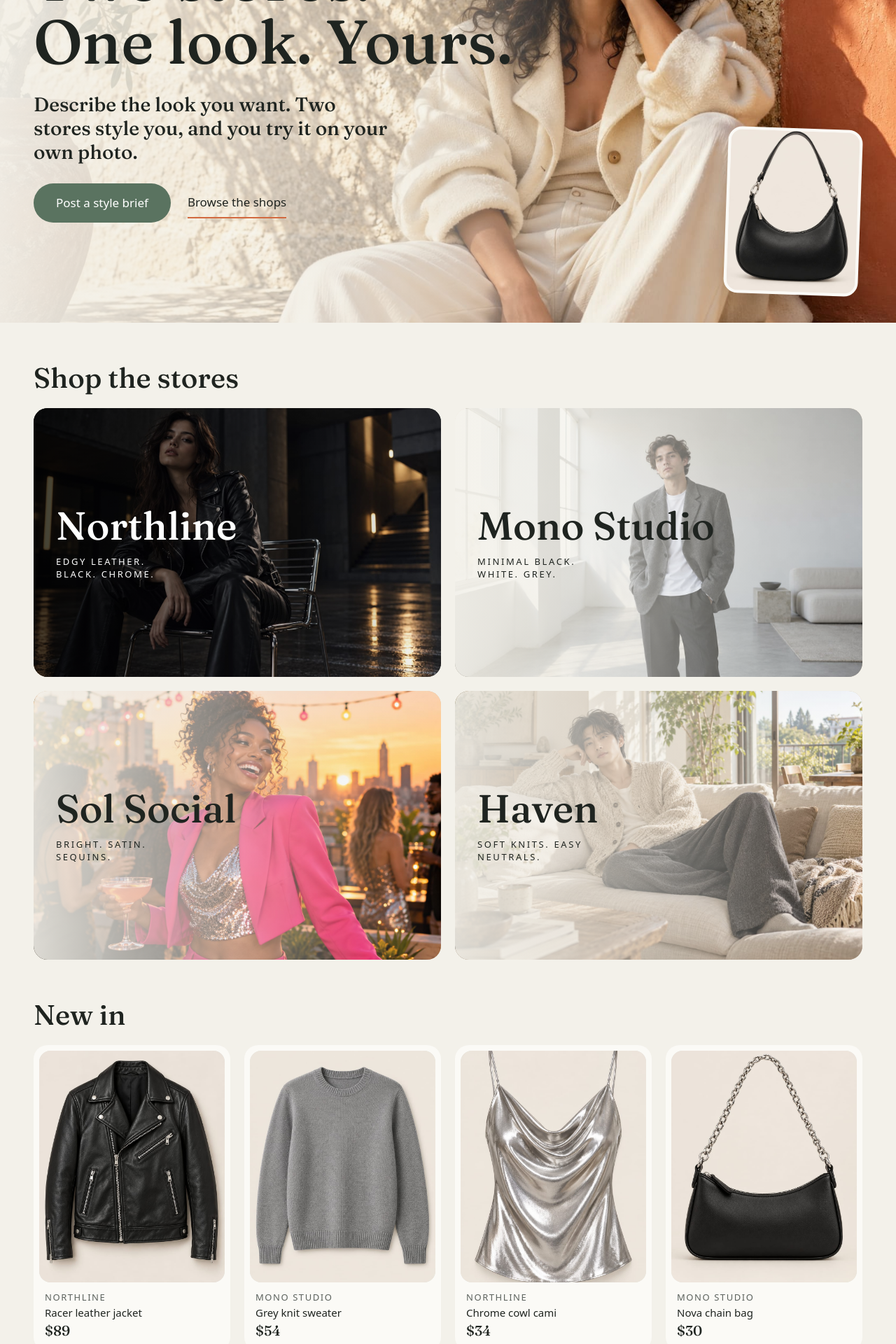
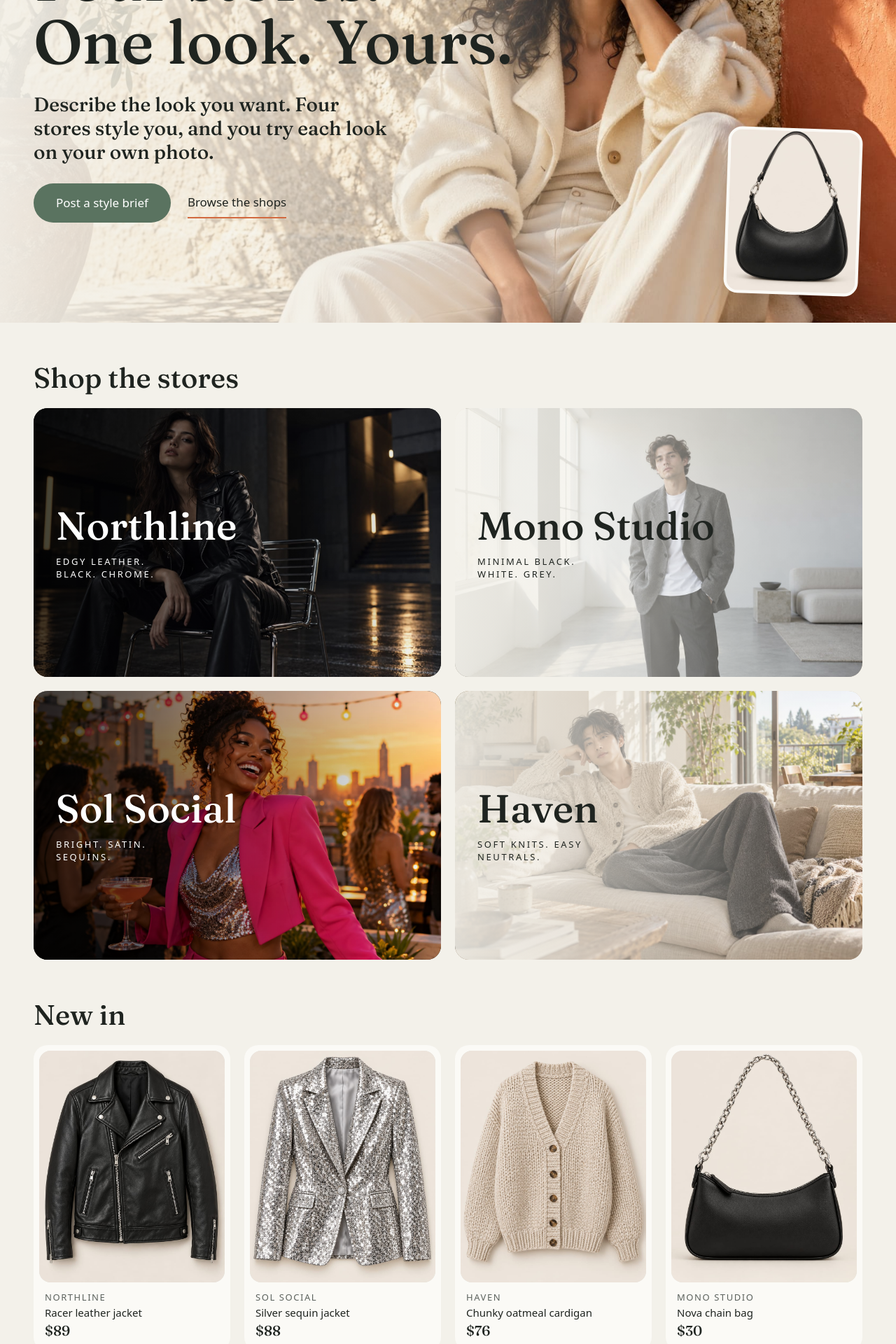
Before and after one commit to Shawn-Bi/youcam-2, a Next.js app in the folder frontend/: page / in a window 1280 px wide. Shown: the part 300-2220 px from the top of the page at 70% size. Built offline with nearby package versions, Linux system fonts and the light colour scheme.

Commit message:
feat(frontend): all four stores answer every brief, with copy, tiles and dots for four

```diff
--- a/frontend/app/brief/page.tsx
+++ b/frontend/app/brief/page.tsx
@@ -11,7 +11,7 @@ export default function BriefPage() {
         <p className="text-label font-medium tracking-[0.2em] text-terracotta-text uppercase">Style brief</p>
         <h1 className="font-display text-display font-medium text-ink md:text-hero">Tell us the look</h1>
         <p className="text-body text-muted md:text-h2 md:font-display">
-          Two stores answer with outfits in your size and budget. Try each one on your own photo.
+          All four stores answer with outfits in your size and budget. Try each one on your own photo.
         </p>
       </div>
       {/* BriefForm reads ?item= and ?size= from a product page. */}
--- a/frontend/app/page.tsx
+++ b/frontend/app/page.tsx
@@ -3,7 +3,7 @@ import { ProductCard } from "@/components/ProductCard";
 import { StoreCard } from "@/components/StoreCard";
 import { getCatalogItem, stores, type CatalogItem } from "@/lib/catalog";
 
-const NEW_IN = ["nl_racer_jacket", "ms_knit_sweater", "nl_chrome_cami", "ms_nova_bag"]
+const NEW_IN = ["nl_racer_jacket", "sol_sequin_jacket", "hv_chunky_cardigan", "ms_nova_bag"]
   .map(getCatalogItem)
   .filter((i): i is CatalogItem => Boolean(i));
 
@@ -21,12 +21,12 @@ export default function Home() {
         <div className="absolute inset-0 bg-gradient-to-t from-stone via-stone/70 to-transparent md:bg-gradient-to-r md:from-stone/95 md:via-stone/55 md:via-45% md:to-transparent md:to-70%" />
         <div className="relative mx-auto flex min-h-[600px] max-w-page flex-col justify-end gap-7 px-4 pt-56 pb-10 md:min-h-[680px] md:justify-center md:px-8 lg:px-12 md:py-20">
           <h1 className="max-w-md font-display text-display font-medium text-ink md:max-w-sm lg:max-w-3xl lg:text-hero">
-            Two stores.
+            Four stores.
             <br />
             One look. Yours.
           </h1>
           <p className="max-w-sm text-body text-ink md:text-h2 md:font-display lg:max-w-lg">
-            Describe the look you want. Two stores style you, and you try it on your own photo.
+            Describe the look you want. Four stores style you, and you try each look on your own photo.
           </p>
           <div className="flex flex-wrap items-center gap-x-6 gap-y-3">
             <Link
@@ -60,8 +60,8 @@ export default function Home() {
           Shop the stores
         </h2>
         <div className="grid grid-cols-1 gap-5 md:grid-cols-2">
-          {stores.map((store, i) => (
-            <StoreCard key={store.storeId} store={store} dark={i === 0} />
+          {stores.map((store) => (
+            <StoreCard key={store.storeId} store={store} />
           ))}
         </div>
       </section>
--- a/frontend/app/proposals/[briefId]/page.tsx
+++ b/frontend/app/proposals/[briefId]/page.tsx
@@ -6,6 +6,7 @@ import { use, useEffect, useState } from "react";
 import { NoMatchCard, ProposalCard } from "@/components/ProposalCard";
 import { ApiError, createBrief, selectProposal } from "@/lib/api";
 import { loadBrief, saveBrief, saveProposal, type StoredBrief } from "@/lib/briefStore";
+import { stores } from "@/lib/catalog";
 import { formatPrice, raisedBudget } from "@/lib/format";
 import type { Proposal } from "@/lib/types";
 
@@ -60,8 +61,9 @@ export default function ProposalsPage({ params }: { params: Promise<{ briefId: s
       <main className="mx-auto flex max-w-page flex-col gap-6 px-4 py-10 md:px-8 lg:px-12" aria-busy="true">
         <div className="h-10 w-2/3 rounded-field bg-sage-tint" />
         <div className="grid grid-cols-1 gap-6 md:grid-cols-2">
-          <div className="h-96 rounded-card border border-line bg-surface" />
-          <div className="h-96 rounded-card border border-line bg-surface" />
+          {stores.map((s) => (
+            <div key={s.storeId} className="h-96 rounded-card border border-line bg-surface" />
+          ))}
         </div>
       </main>
     );
--- a/frontend/app/shop/page.tsx
+++ b/frontend/app/shop/page.tsx
@@ -9,7 +9,7 @@ export default function ShopPage() {
     <main className="mx-auto flex max-w-page flex-col gap-6 px-4 py-8 md:gap-8 md:px-8 lg:px-12 md:py-12">
       <div className="flex flex-col gap-2">
         <h1 className="font-display text-h1 font-medium text-ink md:text-display">Shop everything</h1>
-        <p className="text-body text-muted">Every piece from Northline and Mono Studio.</p>
+        <p className="text-body text-muted">Every piece from all four stores.</p>
       </div>
       <ShopBrowser items={catalogItems} />
     </main>
--- a/frontend/app/stores/page.tsx
+++ b/frontend/app/stores/page.tsx
@@ -9,11 +9,11 @@ export default function StoresPage() {
     <main className="mx-auto flex max-w-page flex-col gap-6 px-4 py-8 md:gap-8 md:px-8 lg:px-12 md:py-12">
       <div className="flex flex-col gap-2">
         <h1 className="font-display text-h1 font-medium text-ink md:text-display">The stores</h1>
-        <p className="text-body text-muted">Shop each store, or post a style brief and let both style you.</p>
+        <p className="text-body text-muted">Shop each store, or post a style brief and let all four style you.</p>
       </div>
       <div className="grid grid-cols-1 gap-5 md:grid-cols-2">
-        {stores.map((store, i) => (
-          <StoreCard key={store.storeId} store={store} dark={i === 0} headingLevel={2} />
+        {stores.map((store) => (
+          <StoreCard key={store.storeId} store={store} headingLevel={2} />
         ))}
       </div>
     </main>
--- a/frontend/components/ProductActions.tsx
+++ b/frontend/components/ProductActions.tsx
@@ -54,7 +54,7 @@ export function ProductActions({ item }: { item: CatalogItem }) {
           Style a look around this
         </Link>
         <p className="text-small text-muted">
-          Post a style brief with this piece. Both stores build an outfit around it that you can try on your own photo.
+          Post a style brief with this piece. Its store builds an outfit around it, the other three answer too, and you try each look on your own photo.
         </p>
       </div>
     </div>
--- a/frontend/components/ProposalCard.tsx
+++ b/frontend/components/ProposalCard.tsx
@@ -8,8 +8,13 @@ const chip = "rounded-full bg-sand px-3 py-1 text-label font-medium text-on-sand
 const button =
   "min-h-12 flex-1 rounded-full px-5 text-body font-medium transition-colors disabled:cursor-wait";
 
-/** Each store keeps one accent dot, so the two columns are easy to tell apart. */
-const STORE_DOT: Record<string, string> = { northline: "bg-terracotta", "mono-studio": "bg-sage" };
+/** Each store keeps one accent dot, so the four proposals are easy to tell apart. */
+const STORE_DOT: Record<string, string> = {
+  northline: "bg-ink",
+  "mono-studio": "bg-sage",
+  "sol-social": "bg-terracotta",
+  haven: "bg-sand",
+};
 
 type Props = {
   proposal: Proposal;
@@ -24,7 +29,7 @@ export function ProposalCard({ proposal, busy, onPreview, onPick }: Props) {
   return (
     <article aria-labelledby={headingId} className="flex flex-col gap-5 rounded-card bg-surface p-4 md:p-6">
       <div className="flex items-start gap-3">
-        <span aria-hidden="true" className={`mt-2 size-4 shrink-0 rounded-full ${STORE_DOT[proposal.storeId] ?? "bg-sand"}`} />
+        <span aria-hidden="true" className={`mt-2 size-4 shrink-0 rounded-full ${STORE_DOT[proposal.storeId] ?? "bg-line"}`} />
         <div className="flex flex-col gap-1">
           <h2 id={headingId} className="font-display text-h1 font-medium text-ink">
             {proposal.storeName}
@@ -99,7 +104,7 @@ export function NoMatchCard({ proposal, budget, nextBudget, busy, onRaiseBudget
   return (
     <article aria-labelledby={headingId} className="flex flex-col gap-4 self-start rounded-card border border-dashed border-line bg-surface p-4 md:p-6">
       <div className="flex items-start gap-3">
-        <span aria-hidden="true" className={`mt-2 size-4 shrink-0 rounded-full ${STORE_DOT[proposal.storeId] ?? "bg-sand"}`} />
+        <span aria-hidden="true" className={`mt-2 size-4 shrink-0 rounded-full ${STORE_DOT[proposal.storeId] ?? "bg-line"}`} />
         <div className="flex flex-col gap-1">
           <h2 id={headingId} className="font-display text-h1 font-medium text-ink">
             {proposal.storeName}
--- a/frontend/components/ShopBrowser.tsx
+++ b/frontend/components/ShopBrowser.tsx
@@ -162,7 +162,7 @@ export function BriefBanner() {
         <span aria-hidden="true" className="mr-2 text-sage">
           ✦
         </span>
-        Not sure? Post a style brief and both stores will style you.
+        Not sure? Post a style brief and all four stores will style you.
       </p>
       <Link
         href="/brief"
--- a/frontend/components/StoreCard.tsx
+++ b/frontend/components/StoreCard.tsx
@@ -2,7 +2,9 @@ import Link from "next/link";
 import type { Store } from "@/lib/catalog";
 
 /** A large photo card for one store, with its name and tagline over the image. */
-export function StoreCard({ store, dark, headingLevel = 3 }: { store: Store; dark: boolean; headingLevel?: 2 | 3 }) {
+export function StoreCard({ store, headingLevel = 3 }: { store: Store; headingLevel?: 2 | 3 }) {
+  // Dark-toned photos get white text over a dark fade; light ones get ink over stone.
+  const dark = store.tone === "dark";
   const Heading = headingLevel === 2 ? "h2" : "h3";
   return (
     <Link
--- a/frontend/mocks/data.ts
+++ b/frontend/mocks/data.ts
@@ -21,6 +21,20 @@ const plansFor = (key: string): Plan[] => [
     storeName: "Mono Studio",
     itemIds: ["ms_shine_jacket", "ms_nova_bag"],
     rationale: "Minimal black shine with a silver chain bag, easy to move in all night.",
+  },
+  {
+    id: `prop_sol_${key}`,
+    storeId: "sol-social",
+    storeName: "Sol Social",
+    itemIds: ["sol_sequin_jacket", "sol_beaded_bag"],
+    rationale: "A silver sequin jacket that catches every stage light, with a beaded bag for a pop of color.",
+  },
+  {
+    id: `prop_haven_${key}`,
+    storeId: "haven",
+    storeName: "Haven",
+    itemIds: ["hv_quilted_jacket", "hv_canvas_sling"],
+    rationale: "A soft quilted layer that stays comfortable all night, with a hands-free sling for the crowd.",
   },
 ];
 
```
